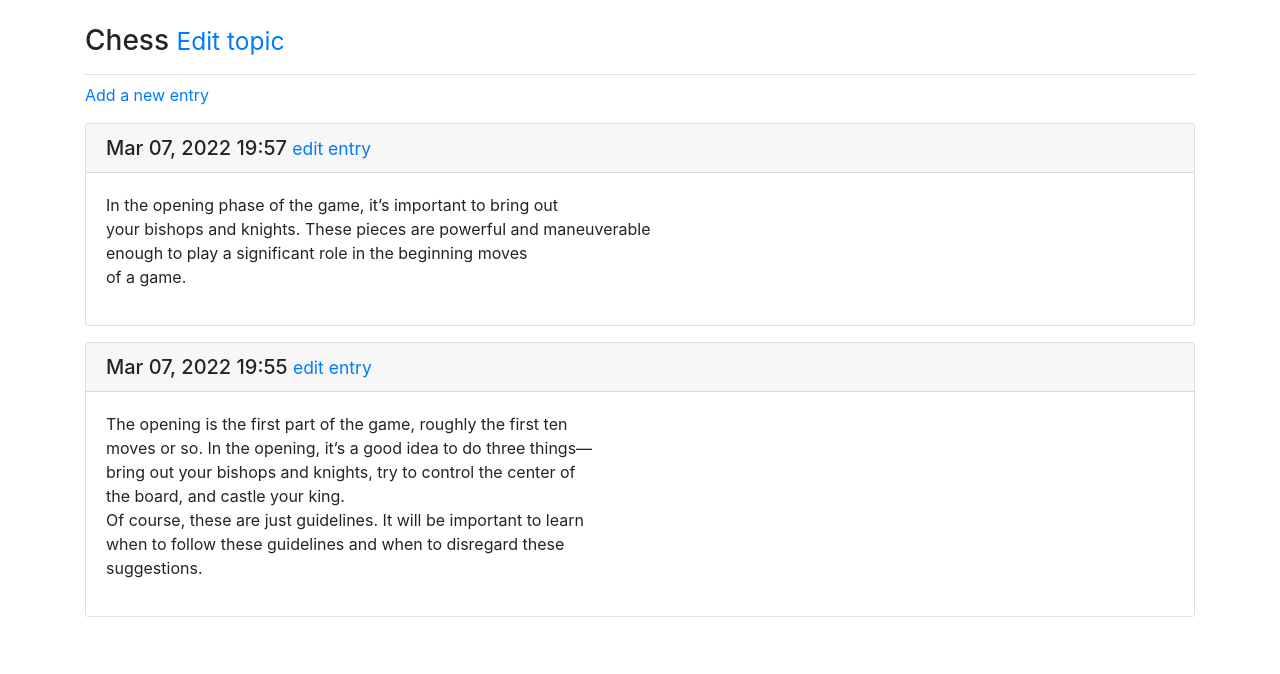
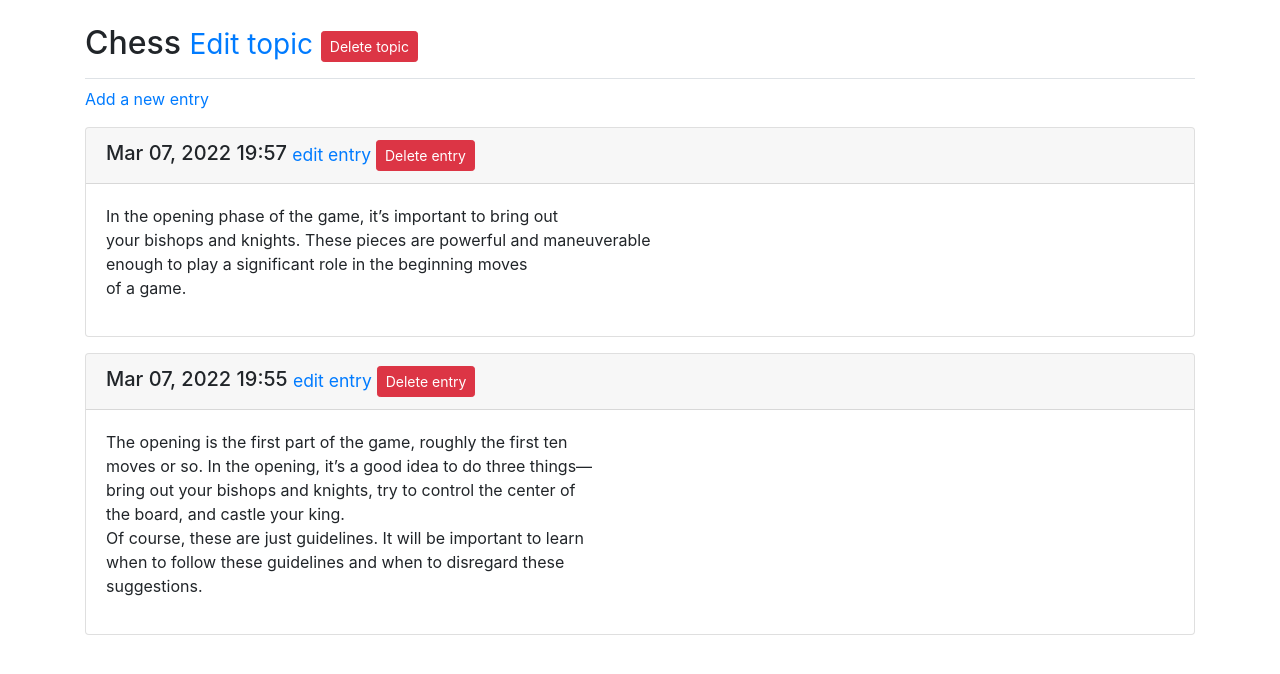
Before and after one commit to blazinIce/Learnig_log, a Django app: page /topics/1/ in a window 1280 px wide. Shown: the part 58-732 px from the top of the page. Run offline with Django 4.2, Linux system fonts and the light colour scheme; a user stored in the database is signed in; data comes from the database, SQL or seed files in the repository; both versions use the stored data as it was after the commit; some libraries are stand-ins or nearby versions.

Commit message:
Added a delete topic and delete entry button

```diff
--- a/learnin_logs/templates/learnin_logs/topic.html
+++ b/learnin_logs/templates/learnin_logs/topic.html
@@ -1,8 +1,9 @@
 {% extends 'learnin_logs/base.html'%}
 {% block page_header %}
-    <h3>
-        {{ topic }} <small><a href="{% url 'learnin_logs:edit_topic' topic.id %}">Edit topic</a> </small>
-    </h3>
+    <h2>
+        {{ topic }} <small><a href="{% url 'learnin_logs:edit_topic' topic.id %}">Edit topic</a>
+        <a class="btn btn-sm btn-danger" href="{% url 'learnin_logs:delete_topic' topic.id  %}" role="button">Delete topic</a></small>
+    </h2>
 {% endblock page_header %}
 {% block content %}
 
@@ -14,7 +15,7 @@
     <div class="card mb-3">
         <h5 class="card-header">
             {{ entry.date_added|date:'M d, Y H:i' }}
-            <small><a href="{% url 'learnin_logs:edit_entry' entry.id %}">edit entry</a> </small>
+            <small><a href="{% url 'learnin_logs:edit_entry' entry.id %}">edit entry</a> <a class="btn btn-sm btn-danger" href="{% url 'learnin_logs:delete_entry' entry.id  %}" role="button">Delete entry</a></small>
         </h5>
         <div class="card-body">
             {{ entry.text|linebreaks }}
--- a/learnin_logs/urls.py
+++ b/learnin_logs/urls.py
@@ -17,4 +17,6 @@ urlpatterns = [
     path('new_entry/<int:topic_id>/', views.new_entry, name='new_entry'),
     path('edit_entry/<int:entry_id>/', views.edit_entry, name='edit_entry'),
     path('edit_topic/<int:topic_id>/', views.edit_topic, name='edit_topic'),
+    path('delete_topic/<int:topic_id>/', views.delete_topic, name='delete_topic'),
+    path('delete_entry/<int:entry_id>/', views.delete_entry, name='delete_entry'),
 ]
--- a/learnin_logs/views.py
+++ b/learnin_logs/views.py
@@ -120,3 +120,21 @@ def edit_topic(request, topic_id):
 
     context = {'topic': topic, 'form': form}
     return render(request, 'learnin_logs/edit_topic.html', context)
+
+
+@login_required
+def delete_topic(request, topic_id):
+    """Delete a topic"""
+    topic = Topic.objects.filter(owner=request.user).get(id=topic_id)
+    topic.delete()
+    return redirect('learnin_logs:topics')
+
+
+@login_required
+def delete_entry(request, entry_id):
+    """Delete a topic"""
+    entry = Entry.objects.get(id=entry_id)
+    topic = entry.topic
+    topic_owner(request, topic)
+    entry.delete()
+    return redirect('learnin_logs:topic', topic_id=topic.id)
```
Also changed, not shown: db.sqlite3.
